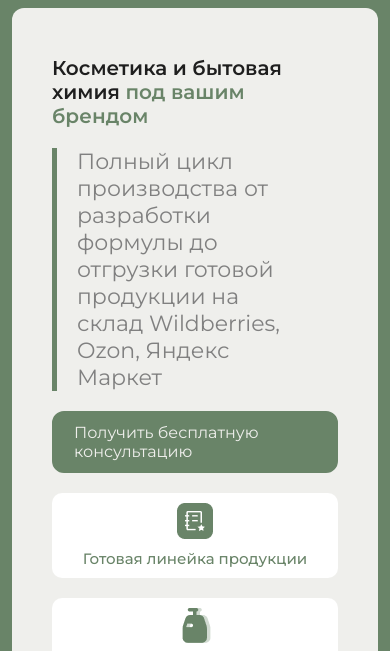
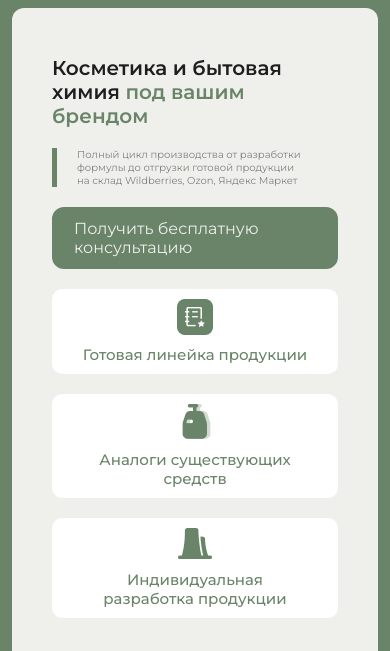
Before and after one commit to gitfronthub/A-SEPT, a plain HTML site: page index.html in a window 390 px wide. Shown: the part 112-763 px from the top of the page. Drawn offline with Linux system fonts and the light colour scheme.

Commit message:
Add responsive font sizes to banner description
Updated the .banner__content__text__description class to adjust font size based on screen width using media queries and set font-weight to 400 for improved readability on different devices.

```diff
--- a/assets/sass/section/_banner.scss
+++ b/assets/sass/section/_banner.scss
@@ -44,6 +44,16 @@
                 padding: 0px 30px 0 20px;
                 color: gray;
                 font-size: 22px;
+                font-weight: 400;
+                @media (max-width: 991px) {
+                    font-size: 20px;
+                }
+                @media (max-width: 768px) {
+                    font-size: 15px;
+                }
+                @media (max-width: 576px) {
+                    font-size: 10px;
+                }
             }
             &__link {
                 @include btn($green, $gray, 10px, 20px);
```
Also changed, not shown: assets/sass/css/index.min.css, 1 other file.
